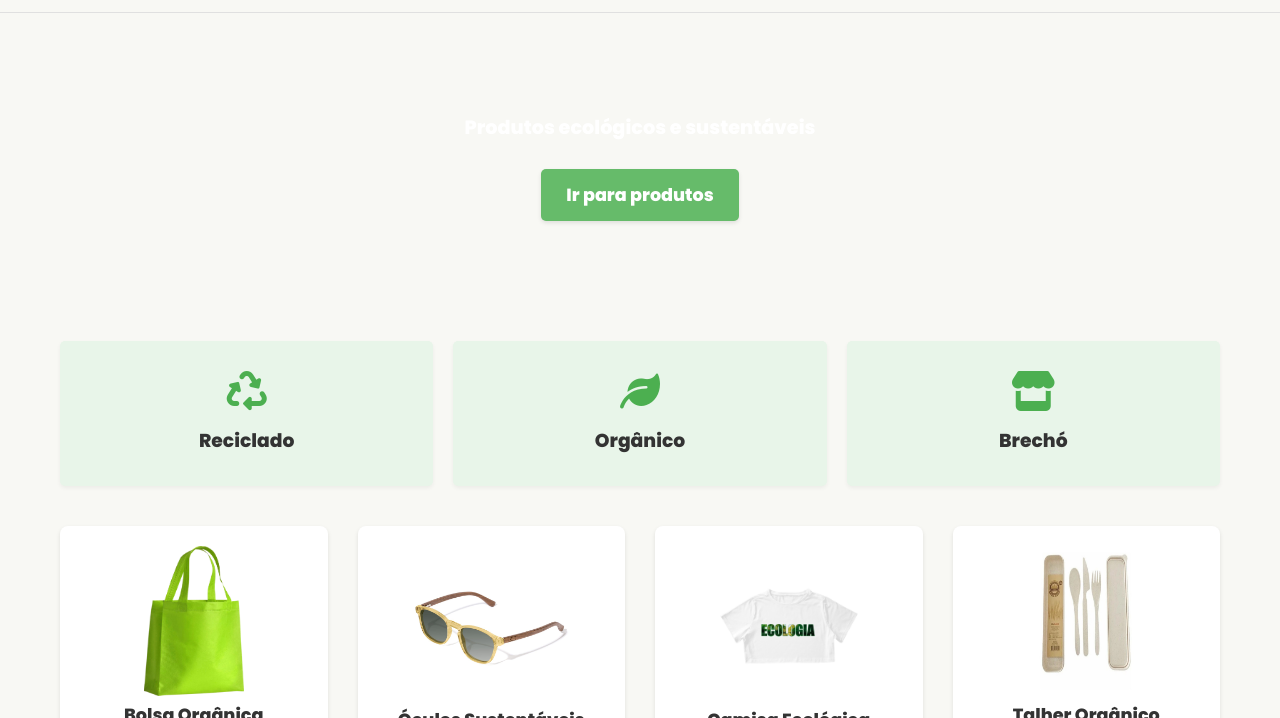
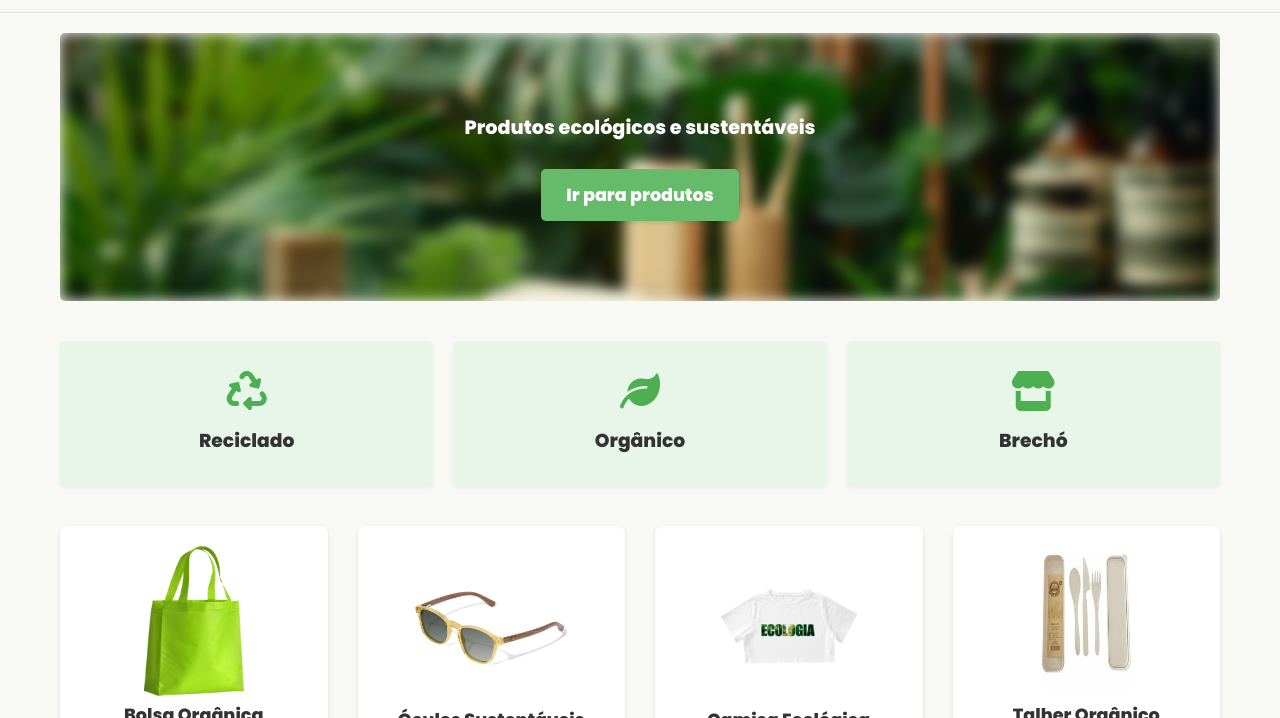
Before and after one commit to ronnvlxnn/ecoo, a plain HTML site: page index.html in a window 1280 px wide. Shown: the part 82-800 px from the top of the page. Drawn offline with Linux system fonts and the light colour scheme.

Commit message:
banner correto

```diff
--- a/css/style.css
+++ b/css/style.css
@@ -112,7 +112,7 @@ nav a:hover {
     left: 0;
     width: 100%;
     height: 100%;
-    background-image: url('img/bannerr.jpg');
+    background-image: url('../img/bannerr.jpg');
     background-size: cover;
     background-position: center;
     background-repeat: no-repeat;
```
